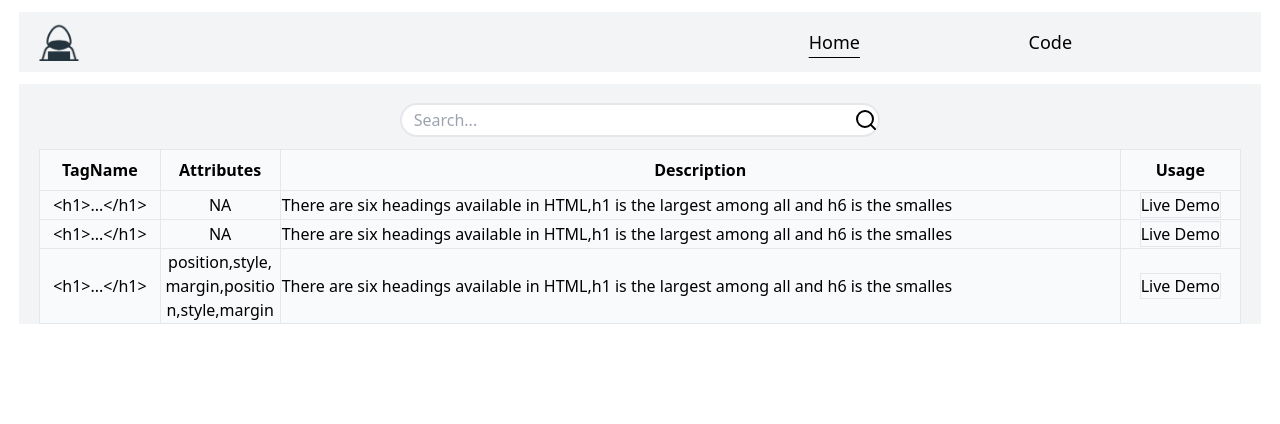
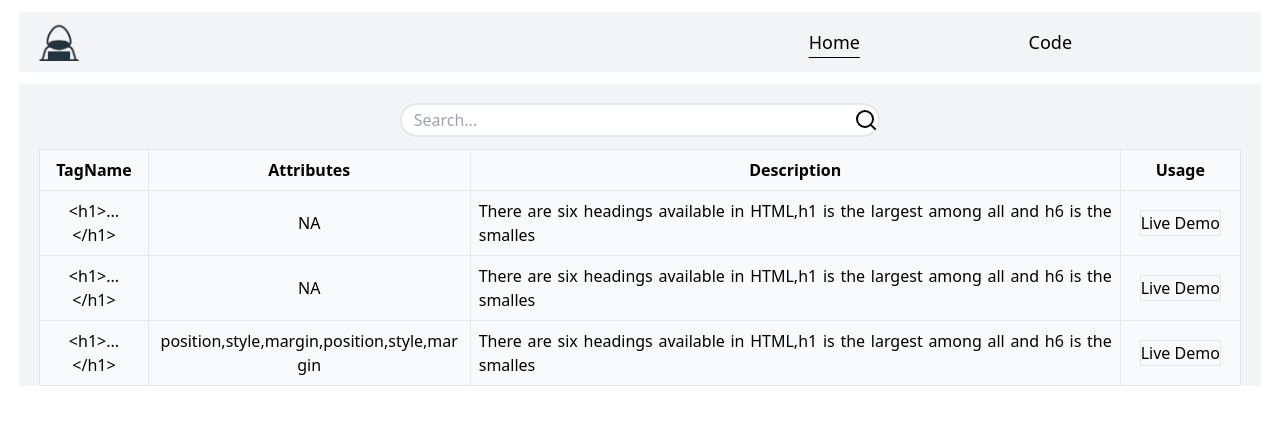
Before and after one commit to Ali-0111/html-research, a React (Create React App) app: page / in a window 1280 px wide. Shown: the top 424 px of the page. Built offline with nearby package versions, Linux system fonts and the light colour scheme.

Commit message:
wrap flexible added

```diff
--- a/src/components/table/TableCells.jsx
+++ b/src/components/table/TableCells.jsx
@@ -11,12 +11,12 @@ function TableCells({ data }) {
             key={`td${index + 1}`}
             className="
             text-center border
-            [&:nth-child(2)]:w-[10%]
+            p-2
             [&:nth-child(2)]:break-all
             [&:nth-child(3)]:text-justify
-            last:sm:w-[10%]
-            last:max-sm:w-[20%]
-            last:max-[480px]:w-[25%]
+            last:md:w-[10%]
+            last:sm:w-[20%]
+            last:max-sm:w-[25%]
             "
           >
             {cellContent(key, data[key])}
```
